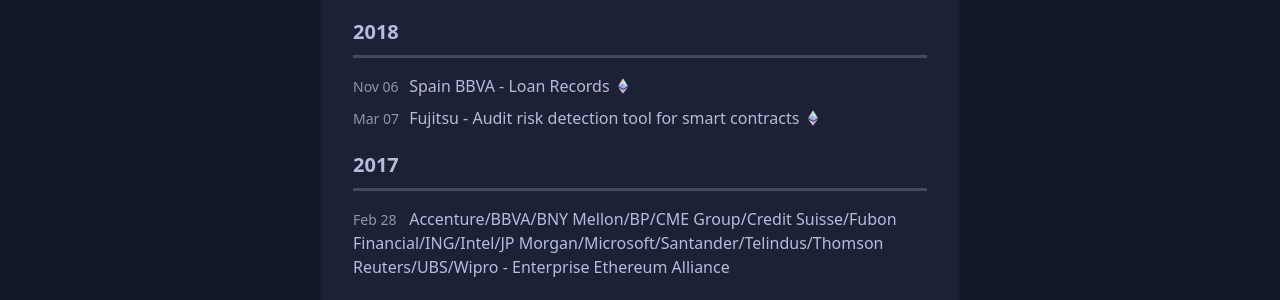
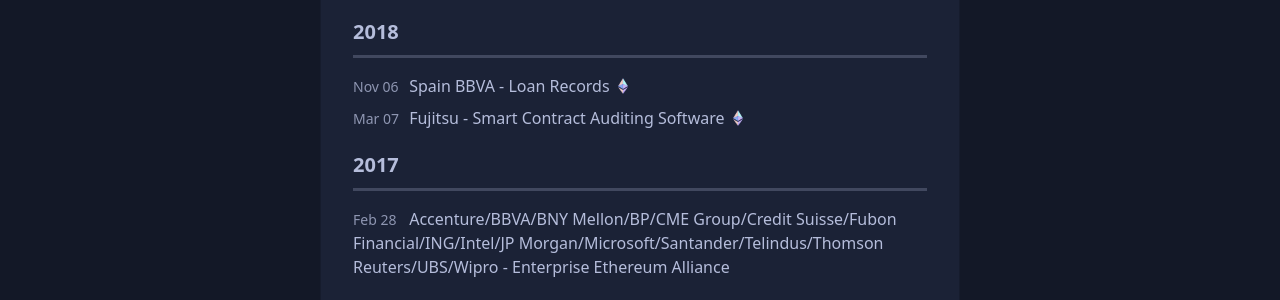
Before and after one commit to etheralpha/ethereumadoption-com, a Jekyll site: the page built from index.md, in a window 1280 px wide and 900 px high, scrolled down 4867 px. Shown: the part 403-703 px from the top of the window. Built offline with Jekyll 4.4.1, drawn with Linux system fonts in a browser that asks for light colours.

Commit message:
Update adoption.yml

```diff
--- a/_data/adoption.yml
+++ b/_data/adoption.yml
@@ -1535,7 +1535,7 @@
   entities:
     - Fujitsu
   products:
-    - Audit risk detection tool for smart contracts
+    - Smart Contract Auditing Software
   chains:
     - Mainnet
   sources:
```
